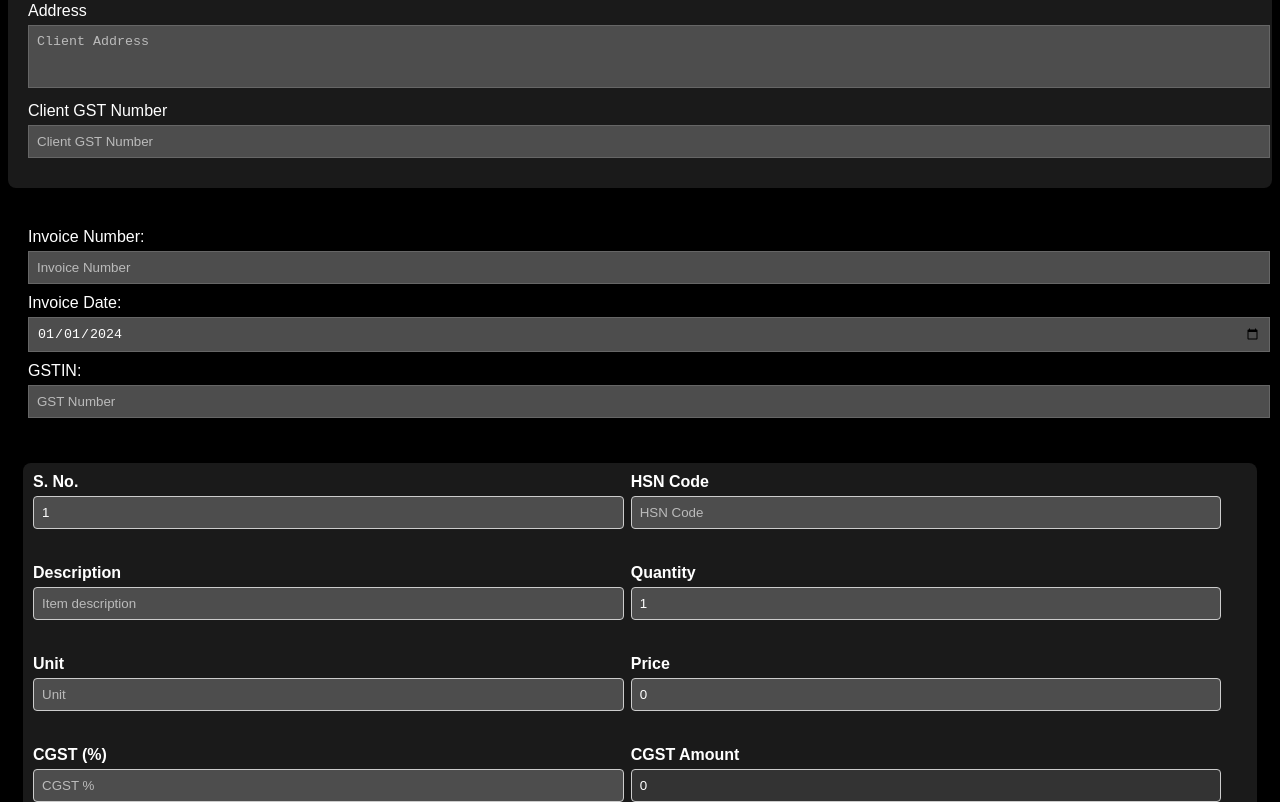
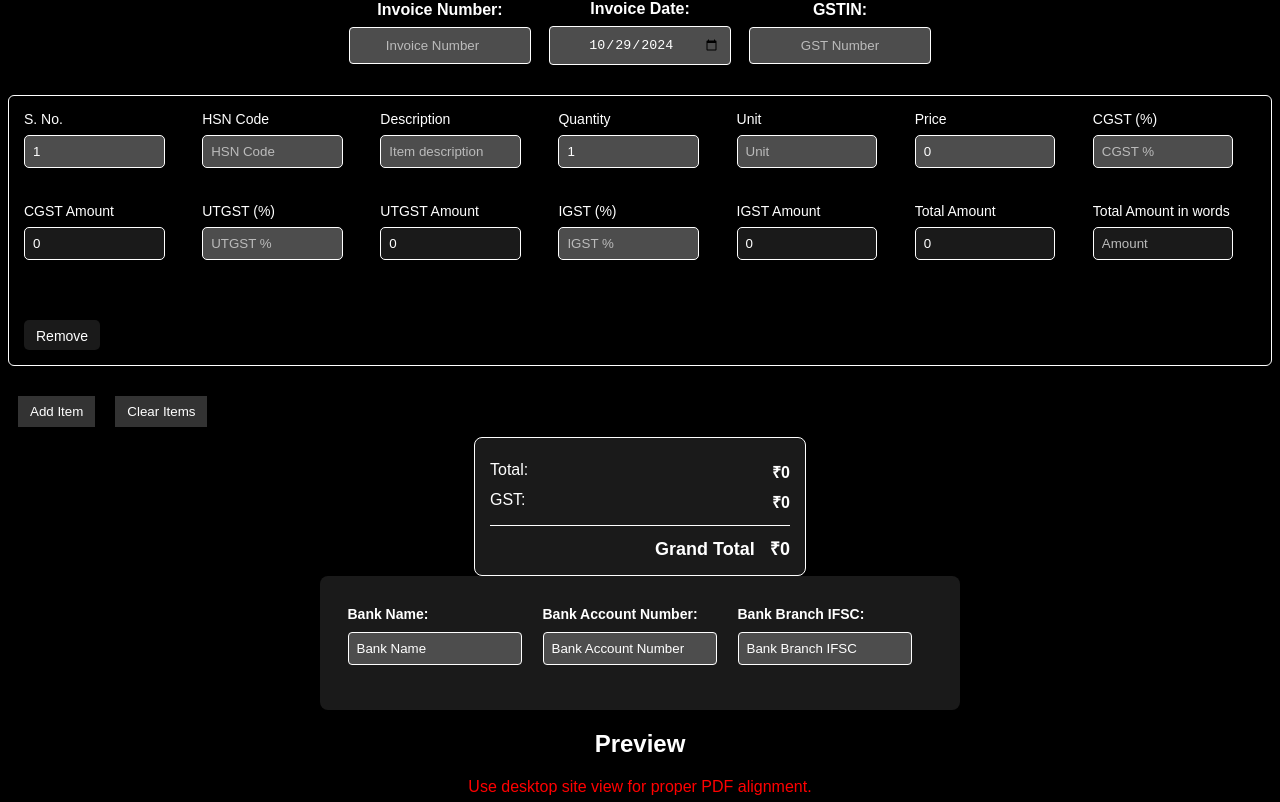
Before and after one commit to priyamkumar/Invoice-Generator, a React (Vite) app: page / in a window 1280 px wide. Shown: the part 518-1320 px from the top of the page. Built offline with nearby package versions, Linux system fonts and the light colour scheme.

Commit message:
desing changes and added css media queries

```diff
--- a/src/App.css
+++ b/src/App.css
@@ -6,7 +6,6 @@ body {
 
 h2 {
   color: #fff;
-  cursor: pointer;
 }
 
 .header-container {
@@ -69,78 +68,16 @@ label {
   margin-bottom: 5px;
 }
 
-.card {
-  background-color: #1a1a1a;
-  padding: 20px;
-  margin-bottom: 20px;
-  border-radius: 8px;
-}
-
-.total-amount {
-  color: #fff;
-  padding: 20px;
-  background-color: #1a1a1a;
-  border-radius: 8px;
-  text-align: right;
-  padding-right: 40px;
-}
-
-.total-amount p {
-  margin: 5px 0;
-}
-
-.total-amount span {
-  margin-left: 50px;
-}
-
-.total-amount b {
-  font-size: 18px;
-}
-
-.item-row {
-  display: flex;
-  flex-wrap: wrap;
-  padding: 10px;
-  background-color: #1a1a1a;
-  margin-bottom: 10px;
-  border-radius: 8px;
-  gap: 15px;
-}
-
 .input-group {
-  width: calc(48% - 10px);
   margin-right: 10px;
   margin-bottom: 10px;
-}
-
-.input-group label {
-  display: block;
-  margin-bottom: 5px;
-  font-weight: bold;
-}
-
-.input-group input {
-  width: 100%;
-  padding: 8px;
-  border: 1px solid #ccc;
-  border-radius: 4px;
+  display: flex;
+  flex-direction: column;
 }
 
 .button-container {
   display: flex;
-  justify-content: flex-start;
   margin-top: 15px;
-}
-
-#remove-btn {
-  background-color: #333;
-  color: white;
-  border: none;
-  padding: 8px 12px;
-  font-size: 14px;
-  border-radius: 5px;
-  cursor: pointer;
-  margin-top: 10px;
 }
 
 .client-invoice-details {
@@ -158,28 +95,38 @@ button {
   margin-top: 10px;
 }
 
+.remove-btn {
+  height: 30px;
+  align-self: center;
+  border: none;
+  background-color: #1a1a1a;
+  color: fff;
+  border: none;
+  padding: 8px 12px;
+  font-size: 14px;
+  border-radius: 5px;
+  cursor: pointer;
+  margin-top: 10px;
+}
+
 button:hover {
   background-color: #555;
 }
 
-.preview-heading {
-  display: flex;
-  flex-direction: column;
-  justify-content: center;
-  align-items: center;
-  gap: 10px;
+.message {
+  color: red;
 }
 
-.preview-heading a {
-  text-decoration: none;
-  color: #fff;
+.preview-heading {
+  text-align: center;
 }
 
 .btn-div {
   text-align: center;
 }
 
-.date-invoice-gst, .bank-input-details {
+.date-invoice-gst,
+.bank-input-details {
   padding: 20px;
 }
 
@@ -257,9 +204,6 @@ button:hover {
 .invoice-preview p {
   margin: 0;
 }
-.item-input-table {
-  padding: 15px;
-}
 
 .item-table {
   width: 100%;
@@ -299,7 +243,6 @@ button:hover {
   font-size: 14px;
 }
 
-
 .terms {
   font-size: 12px;
   font-weight: 700;
@@ -311,7 +254,7 @@ button:hover {
 }
 
 .bank-details {
-  width:50%;
+  width: 50%;
 }
 
 .bank-details p {
@@ -359,9 +302,289 @@ button:hover {
   margin-bottom: 20px;
 }
 
-.bank-details ul
-{
+.bank-details ul {
   margin-block-start: 0;
   padding-inline-start: 16px;
   font-size: 12px;
 }
+
+.container {
+  display: flex;
+  gap: 20px;
+  max-width: 800px;
+  margin: 0 auto;
+  align-items: center;
+}
+
+.card {
+  display: flex;
+  flex-direction: column;
+  flex: 1;
+  background: #1a1a1a;
+  border-radius: 8px;
+  padding: 40px;
+  box-shadow: 0 4px 6px rgba(0, 0, 0, 0.1);
+}
+
+.card label {
+  align-self: start;
+  display: block;
+  margin-bottom: 8px;
+  font-weight: 600;
+  color: #fff;
+}
+
+.card input,
+.card textarea {
+  align-self: center;
+  width: 95%;
+  padding: 10px;
+  margin-bottom: 15px;
+  border: 1px solid #fff;
+  border-radius: 4px;
+  transition: border-color 0.3s ease;
+}
+
+.card input:focus,
+.card textarea:focus {
+  outline: none;
+  border-color: #3498db;
+  box-shadow: 0 0 0 2px rgba(52, 152, 219, 0.2);
+}
+
+@media (max-width: 600px) {
+  .header-container h2 {
+    font-size: 18px;
+  }
+
+  .navbar ul li {
+    font-size: 12px;
+  }
+
+  .container {
+    flex-direction: column;
+  }
+
+  .date-invoice-gst {
+    flex-direction: column;
+  }
+
+  .item-table th {
+    font-size: 8px;
+  }
+}
+
+.date-invoice-gst {
+  display: flex;
+  justify-content: center;
+  align-items: center;
+  max-width: 600px;
+  margin: 0 auto;
+}
+
+.date-invoice-gst > div {
+  flex: 1;
+  text-align: center;
+}
+
+.date-invoice-gst label {
+  display: block;
+  margin-bottom: 8px;
+  font-weight: 600;
+  color: #fff;
+}
+
+.date-invoice-gst input {
+  width: 80%;
+  padding: 10px;
+  border: 1px solid #fff;
+  border-radius: 4px;
+  text-align: center;
+  transition: border-color 0.3s ease;
+}
+
+.date-invoice-gst input:focus {
+  outline: none;
+  border-color: #3498db;
+}
+
+.item-input-table {
+  width: 100%;
+  overflow-x: auto;
+}
+
+.item-row {
+  display: grid;
+  grid-template-columns: repeat(7, 1fr);
+  gap: 15px;
+  margin-bottom: 20px;
+  border: 1px solid #fff;
+  padding: 15px;
+  border-radius: 6px;
+}
+
+.input-group label {
+  margin-bottom: 8px;
+  font-size: 14px;
+  color: #fff;
+}
+
+.input-group input {
+  border: 1.5px solid #fff;
+  width: 80%;
+  border-radius: 5px;
+  transition: border-color 0.3s ease;
+}
+
+.input-group input:focus {
+  outline: none;
+  border-color: #3498db;
+}
+
+.input-group input:read-only {
+  background-color: #1a1a1a;
+  cursor: not-allowed;
+}
+
+@media (max-width: 1200px) {
+  .item-row {
+    grid-template-columns: repeat(4, 1fr);
+  }
+}
+
+@media (max-width: 768px) {
+  .item-row {
+    grid-template-columns: repeat(2, 1fr);
+  }
+}
+
+
+.total-amount {
+  background-color: #1a1a1a;
+  border: 1px solid #fff;
+  border-radius: 8px;
+  padding: 15px;
+  max-width: 300px;
+  margin: 0 auto;
+  font-family: Arial, sans-serif;
+}
+
+.total-amount p {
+  display: flex;
+  justify-content: space-between;
+  margin: 8px 0;
+  color: #fff;
+  font-size: 16px;
+}
+
+.total-amount p span {
+  font-weight: bold;
+  color: #fff;
+}
+
+.total-amount b {
+  display: block;
+  margin-top: 12px;
+  padding-top: 10px;
+  border-top: 1px solid #fff;
+  text-align: right;
+  font-size: 18px;
+  color: #fff;
+}
+
+.total-amount b span {
+  color: #fff;
+  margin-left: 10px;
+}
+
+
+.bank-input-details {
+  display: flex;
+  justify-content: center;
+  align-items: center;
+  max-width: 600px;
+  margin: 0 auto;
+  background-color: #1a1a1a;
+  border-radius: 8px;
+}
+
+.bank-input-details > div {
+  margin-bottom: 15px;
+}
+
+.bank-input-details label {
+  display: block;
+  margin: 10px 0;
+  font-weight: 600;
+  color: #fff;
+  font-size: 14px;
+}
+
+.bank-input-details input {
+  width: 80%;
+  border: 1px solid #fff;
+  border-radius: 4px;
+  transition: border-color 0.3s ease;
+
+}
+
+.bank-input-details input:focus {
+  outline: none;
+  border-color: #3498db;
+
+}
+
+.bank-input-details input::placeholder {
+  color: #fff;
+}
+
+
+@media screen and (max-width: 768px) {
+  .invoice-preview {
+    padding: 10px;
+  }
+
+  .item-table {
+    font-size: 12px;
+  }
+
+  .item-table th, .item-table td {
+    padding: 4px;
+  }
+
+  .item-table {
+    overflow-x: auto;
+    display: block;
+  }
+}
+
+@media screen and (max-width: 480px) {
+  .invoice-preview {
+    padding: 5px;
+  }
+
+  .header h2, .client-info h3, .invoice-details h3 {
+    font-size: 16px;
+  }
+
+  .header p, .client-info p, .invoice-details p {
+    font-size: 12px;
+  }
+
+  .item-table {
+    font-size: 10px;
+  }
+
+  .item-table th, .item-table td {
+    padding: 2px;
+  }
+
+  .totals {
+    font-size: 12px;
+  }
+
+  .btn-div button {
+    padding: 8px 15px;
+    font-size: 14px;
+  }
+}
--- a/src/Components/BillInfo.jsx
+++ b/src/Components/BillInfo.jsx
@@ -8,7 +8,6 @@ import DocumentPreview from "./DocumentPreview";
 import BankDetails from "./BankDetails";
 
 export default function BillInfo() {
-
   const [items, setItems] = useState([
     {
       serial: 1,
@@ -28,7 +27,7 @@ export default function BillInfo() {
   ]);
 
   const [details, setDetails] = useState({
-    cName: "",
+    cName: "Company Name",
     cAddress: "",
     cPhone: "",
     cEmail: "",
@@ -36,7 +35,7 @@ export default function BillInfo() {
     clientAddress: "",
     clientPhone: "",
     clientEmail: "",
-    clientGst: ""
+    clientGst: "",
   });
 
   const [amountInWords, setAmountInWords] = useState("");
@@ -66,8 +65,10 @@ export default function BillInfo() {
     0
   );
 
+  let today = new Date().toISOString().split("T")[0];
+
   const [invoiceNumber, setInvoiceNumber] = useState(1);
-  const [invoiceDate, setInvoiceDate] = useState("2024-01-01");
+  const [invoiceDate, setInvoiceDate] = useState(today);
   const [gstNum, setGstNum] = useState();
 
   const [bankName, setBankName] = useState([]);
@@ -192,10 +193,9 @@ export default function BillInfo() {
   }
   return (
     <div className="invoice-details">
-      <InvoiceDetails
-        setDetails={setDetails}
-      />
+      <InvoiceDetails setDetails={setDetails} />
       <DateInvoiceGST
+        today={today}
         date={[invoiceDate, setInvoiceDate]}
         invoice={[invoiceNumber, setInvoiceNumber]}
         gst={[gstNum, setGstNum]}
--- a/src/Components/DateInvoiceGST.jsx
+++ b/src/Components/DateInvoiceGST.jsx
@@ -1,6 +1,6 @@
 import React from "react";
 
-export default function DateInvoiceGST({ date, invoice, gst }) {
+export default function DateInvoiceGST({ date, invoice, gst, today }) {
   const [billDate, setDate] = date;
   const [billNumber, setInvoice] = invoice;
   const [gstNumber, setGst] = gst;
@@ -42,6 +42,7 @@ export default function DateInvoiceGST({ date, invoice, gst }) {
           name="date"
           placeholder="Date"
           min="01-01-2024"
+          max={today}
           value={billDate}
           onChange={handleChange}
         />
--- a/src/Components/ItemTable.jsx
+++ b/src/Components/ItemTable.jsx
@@ -232,7 +232,7 @@ export default function ItemTable({
             />
           </div>
           <div className="input-group">
-            <label>Total Invoice Amount in words</label>
+            <label>Total Amount in words</label>
             <input
               type="text"
               name="amount"
@@ -243,7 +243,7 @@ export default function ItemTable({
           </div>
 
           <div className="button-container">
-            <button onClick={() => removeRow(index)}>Remove</button>
+            <button className="remove-btn" onClick={() => removeRow(index)}>Remove</button>
           </div>
         </div>
       ))}
--- a/src/Components/PreviewBankDetails.jsx
+++ b/src/Components/PreviewBankDetails.jsx
@@ -3,9 +3,7 @@ import React from 'react'
 export default function PreviewBankDetails({amountInWords, bankName, bankAccountNumber, bankBranchIfsc}) {
   return (
     <div className="bank-details">
-            <p>
-              <b>Total Invoice Amount in Words</b>
-            </p>
+
             <p className="words">
               {amountInWords} {amountInWords && " Rupees only"}
             </p>
--- a/src/Components/PreviewHeading.jsx
+++ b/src/Components/PreviewHeading.jsx
@@ -4,6 +4,7 @@ export default function PreviewHeading() {
   return (
     <div className="preview-heading">
       <h2>Preview</h2>
+      <p className="message">Use desktop site view for proper PDF alignment.</p>
     </div>
   );
 }
```
